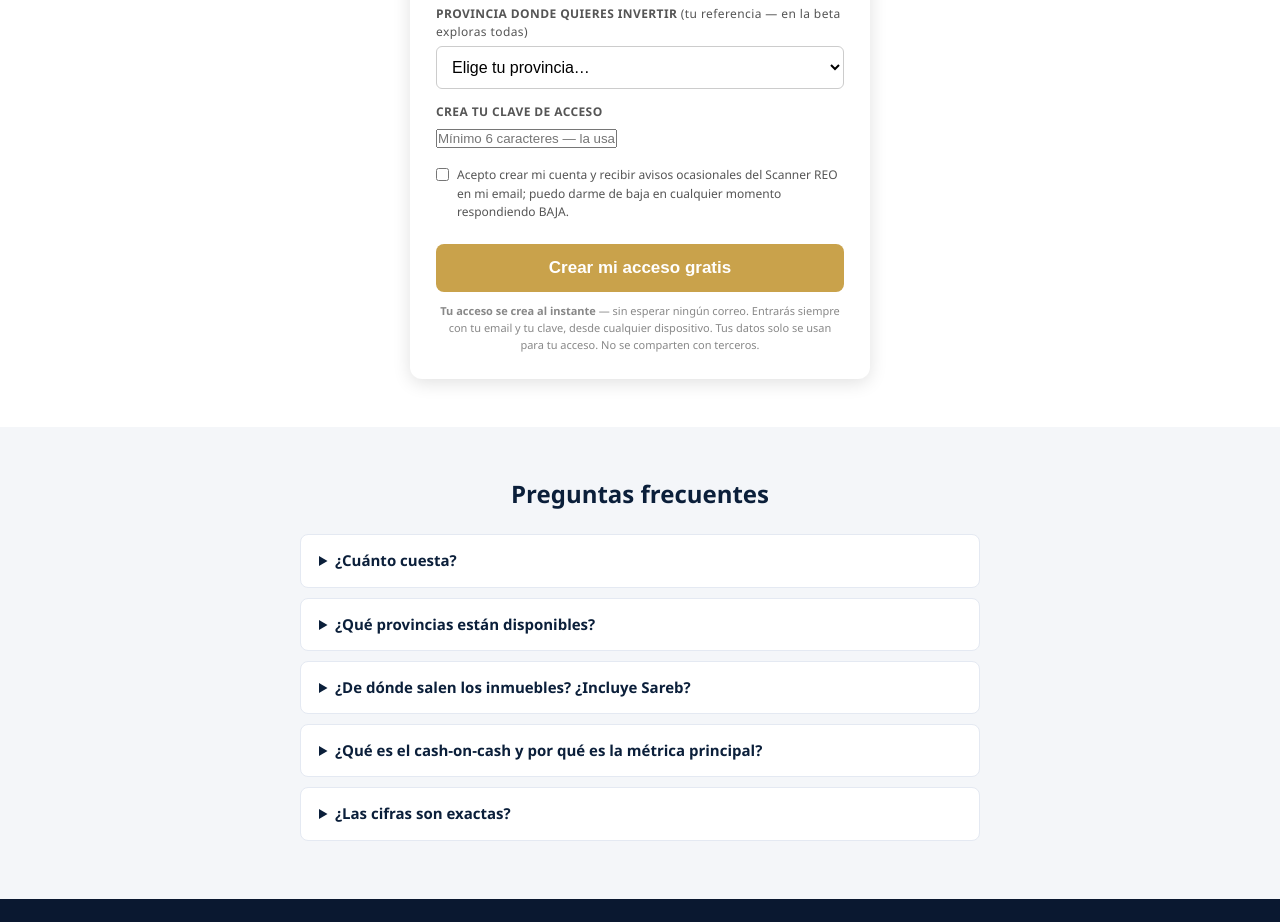
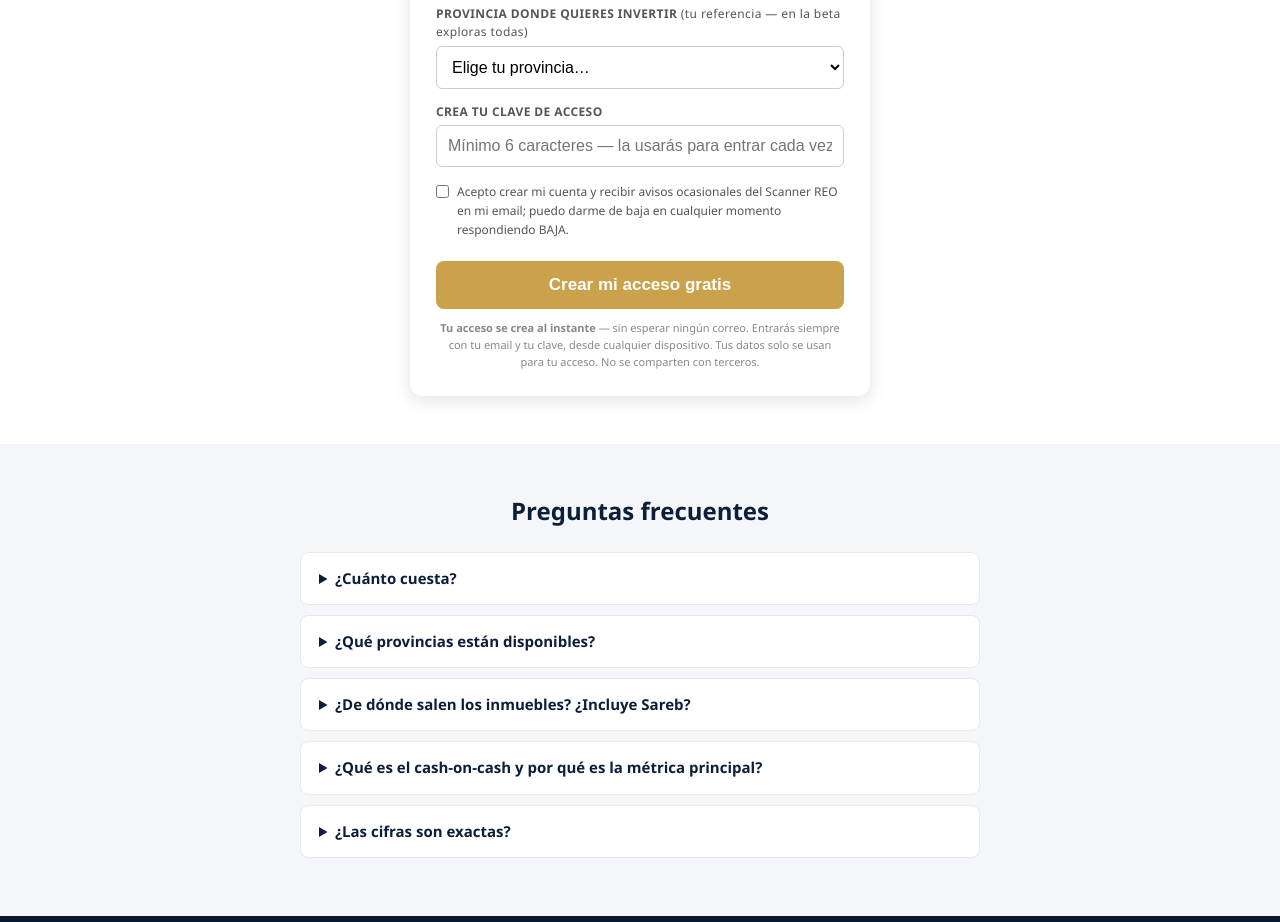
Before and after one commit to fragann04/scanner_Inmobiliario_fragann, a plain HTML site: page index.html in a window 1280 px wide. Shown: the part 2380-3302 px from the top of the page. Drawn offline with Linux system fonts and the light colour scheme.

Commit message:
Campo de clave del registro con estilo estándar (input[type=password] faltaba en el selector CSS)
Co-Authored-By: Claude Opus 4.8 <noreply@anthropic.com>

```diff
--- a/index.html
+++ b/index.html
@@ -72,7 +72,8 @@
     border-radius:12px; box-shadow:0 4px 18px rgba(0,0,0,.12); }
   form label { display:block; font-size:12px; font-weight:bold; color:#555;
     text-transform:uppercase; letter-spacing:.4px; margin:14px 0 4px; }
-  form input[type=text], form input[type=email], form select { width:100%; padding:11px;
+  form input[type=text], form input[type=email], form input[type=password],
+  form select { width:100%; padding:11px;
     border:1px solid #ccc; border-radius:6px; font-size:16px; background:#fff; }
   .consent { display:flex; gap:8px; align-items:flex-start; margin:16px 0; font-size:12px; color:#555; }
   .consent input { margin-top:2px; }
```
